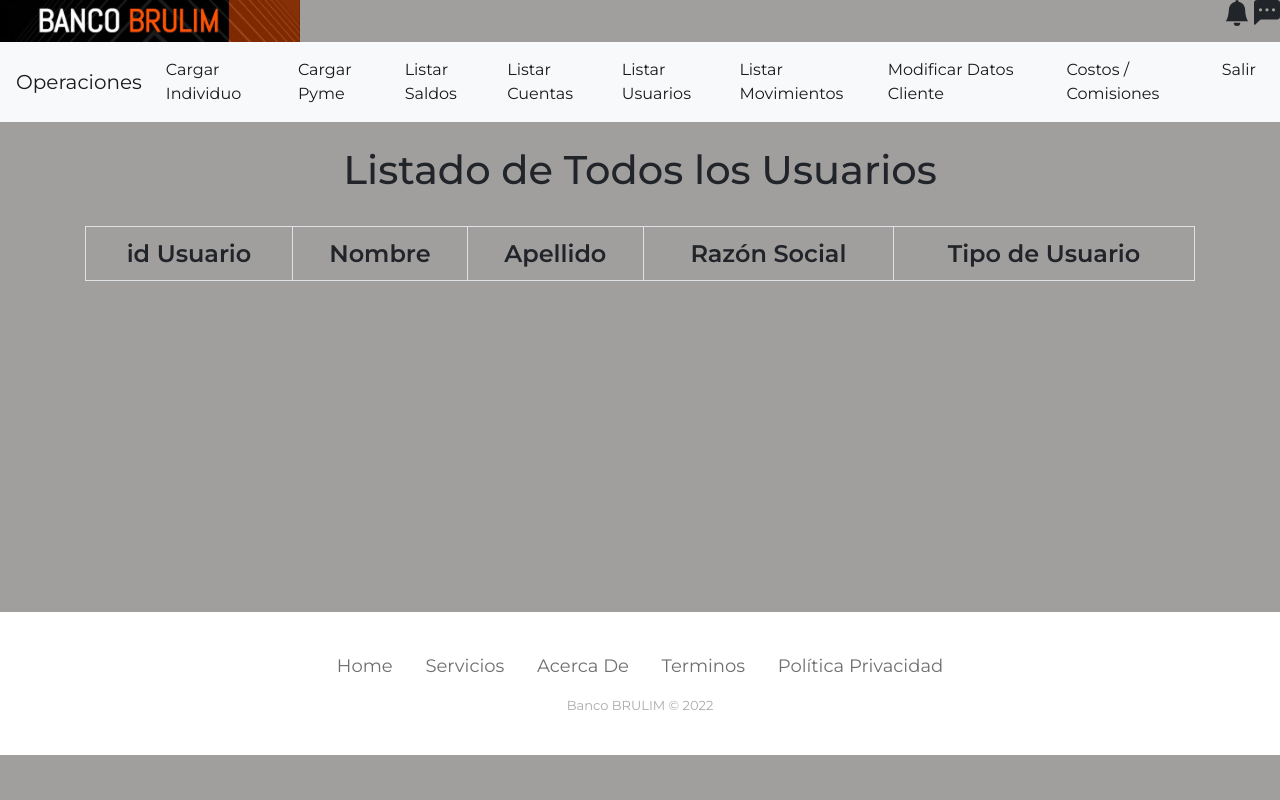
After one commit to JORGEBRUNO2020/sistema_bancario_brulim, a Flask app: page /administrador_listar_usuarios in a window 1280 px wide. The commit adds this page. Run offline with Flask 2, Linux system fonts and the light colour scheme; data that the repository does not hold is empty; some libraries are stand-ins or nearby versions.

Commit message:
cambios en los listados del administr y el header

```diff
--- a/app.py
+++ b/app.py
@@ -204,6 +204,14 @@ def administrador_listar_cuentas():
 # def administrador_listar_saldos():
 #     return render_template('/views/administrador_listar_saldos.html')
 
+#Lanza página administrador_listar_usuarios.html
+@app.route('/administrador_listar_usuarios', methods=['GET'])
+def administrador_listar_usuarios():
+    conn= mysql.connect()
+    listar_usuarios=conn.cursor()
+    listado_usuarios=Usuario.get_usuarios(listar_usuarios, conn)
+    return render_template('/views/administrador_listar_usuarios.html', listado_usuarios = listado_usuarios)
+
 #Lanza página administrador_listar_movimientos.html
 @app.route('/administrador_listar_movimientos')
 def administrador_listar_movimientos():
--- a/templates/controllers/usuarios.py
+++ b/templates/controllers/usuarios.py
@@ -6,6 +6,12 @@ class Usuario():
 
     def __str__(self):
         return ("Nombre de usuario: " + str(self.__nombre) + "\nPassword: " + str(self.__password))
+
+    def get_usuarios(listar_usuarios, conn):
+        listar_usuarios.execute('select us.id, du.nombre, du.apellido, du.razon_social, tu.usuario_tipo from usuario us	join datos_usuario du on us.id = du.usuario_id 	join tipo_usuario tu on us.tipo_usuario_id = tu.id order by us.id asc')
+        listado_usuarios=listar_usuarios.fetchall()
+        conn.commit()
+        return listado_usuarios
 
     def get_nombre_usuario():
         pass
--- a/templates/views/administrador_header.html
+++ b/templates/views/administrador_header.html
@@ -43,6 +43,9 @@
                     <a class="nav-link" href='/administrador_listar_cuentas'>Listar Cuentas<span class="sr-only">(current)</span></a>
                 </li>
                 <li class="nav-item active">
+                    <a class="nav-link" href='/administrador_listar_usuarios'>Listar Usuarios<span class="sr-only">(current)</span></a>
+                </li>
+                <li class="nav-item active">
                     <a class="nav-link" href='/administrador_listar_movimientos'>Listar Movimientos<span class="sr-only">(current)</span></a>
                 </li>
                 <li class="nav-item active">
--- a/templates/views/administrador_listar_cuentas.html
+++ b/templates/views/administrador_listar_cuentas.html
@@ -1,4 +1,4 @@
-<!-- <style>
+<style>
     .titulos {
         text-align: center;
         font-weight: bold;
@@ -15,7 +15,7 @@
     {% include '/views/administrador_header.html' %}
     <div class="content">
         <div>
-            <h1 style="text-align: center">Listado de Todos los Saldos</h1>
+            <h1 style="text-align: center">Listado de Todas las Cuentas</h1>
             <br>
         </div>
         <table class="table table-bordered">
@@ -31,4 +31,4 @@
         </table>
     </div>
     {% include '/views/footer.html' %}
-</div> -->
+</div>
--- /dev/null
+++ b/templates/views/administrador_listar_usuarios.html
@@ -0,0 +1,34 @@
+<style>
+    .titulos {
+        text-align: center;
+        font-weight: bold;
+        font-size: x-large;
+    }
+    .datos_texto{
+        text-align: center;
+    }
+    .datos_numeros{
+        text-align: right;
+    }
+</style>
+<div class="page-container">
+    {% include '/views/administrador_header.html' %}
+    <div class="content">
+        <div>
+            <h1 style="text-align: center">Listado de Todos los Usuarios</h1>
+            <br>
+        </div>
+        <table class="table table-bordered">
+            <tr>
+                <td class="titulos">id Usuario</td><td class="titulos">Nombre</td><td class="titulos">Apellido</td>
+                <td class="titulos">Razón Social</td><td class="titulos">Tipo de Usuario</td>
+            </tr>
+            {% for listar_usuarios in listado_usuarios %}
+            <tr>
+                <td class="datos_texto">{{listar_usuarios[0]}}</td><td class="datos_texto">{{listar_usuarios[1]}}</td><td class="datos_texto">{{listar_usuarios[2]}}</td><td class="datos_texto">{{listar_usuarios[3]}}</td><td class="datos_texto">{{listar_usuarios[4]}}</td>
+            </tr>
+            {% endfor %}
+        </table>
+    </div>
+    {% include '/views/footer.html' %}
+</div>
```
